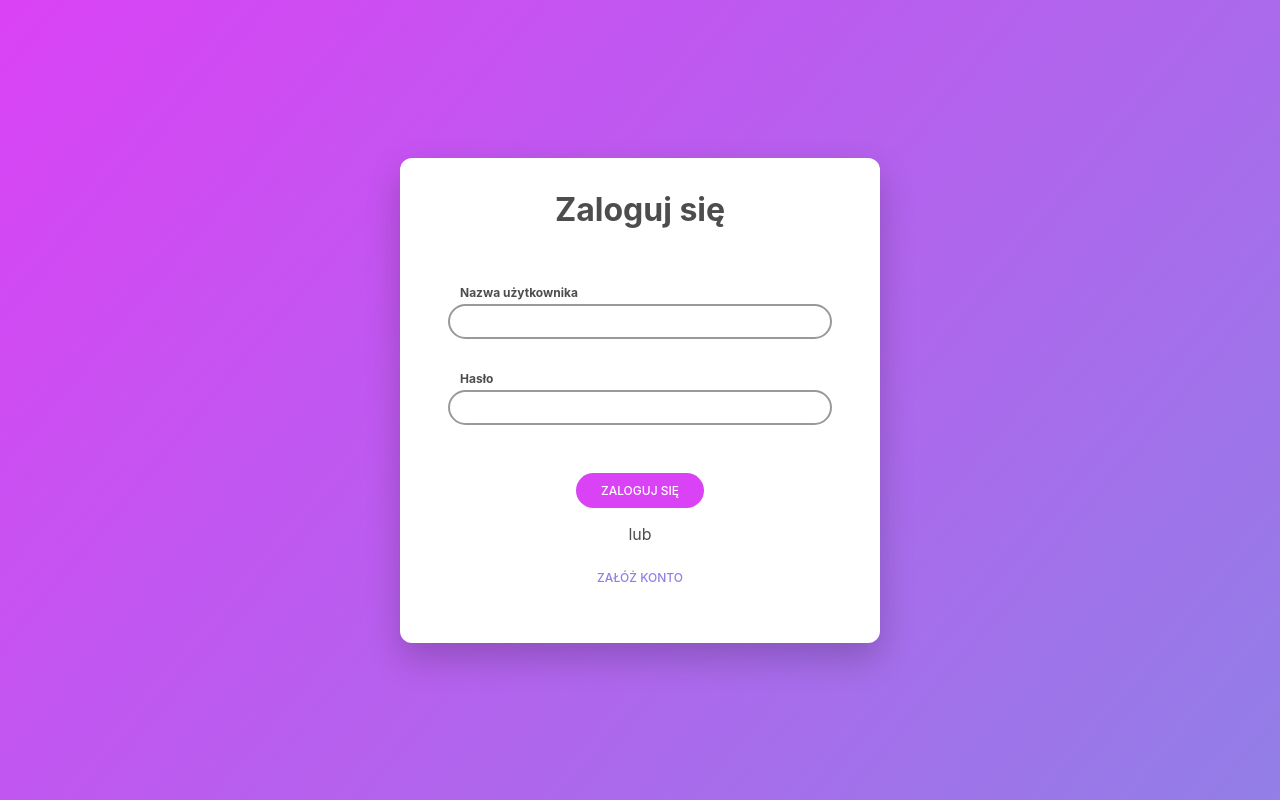
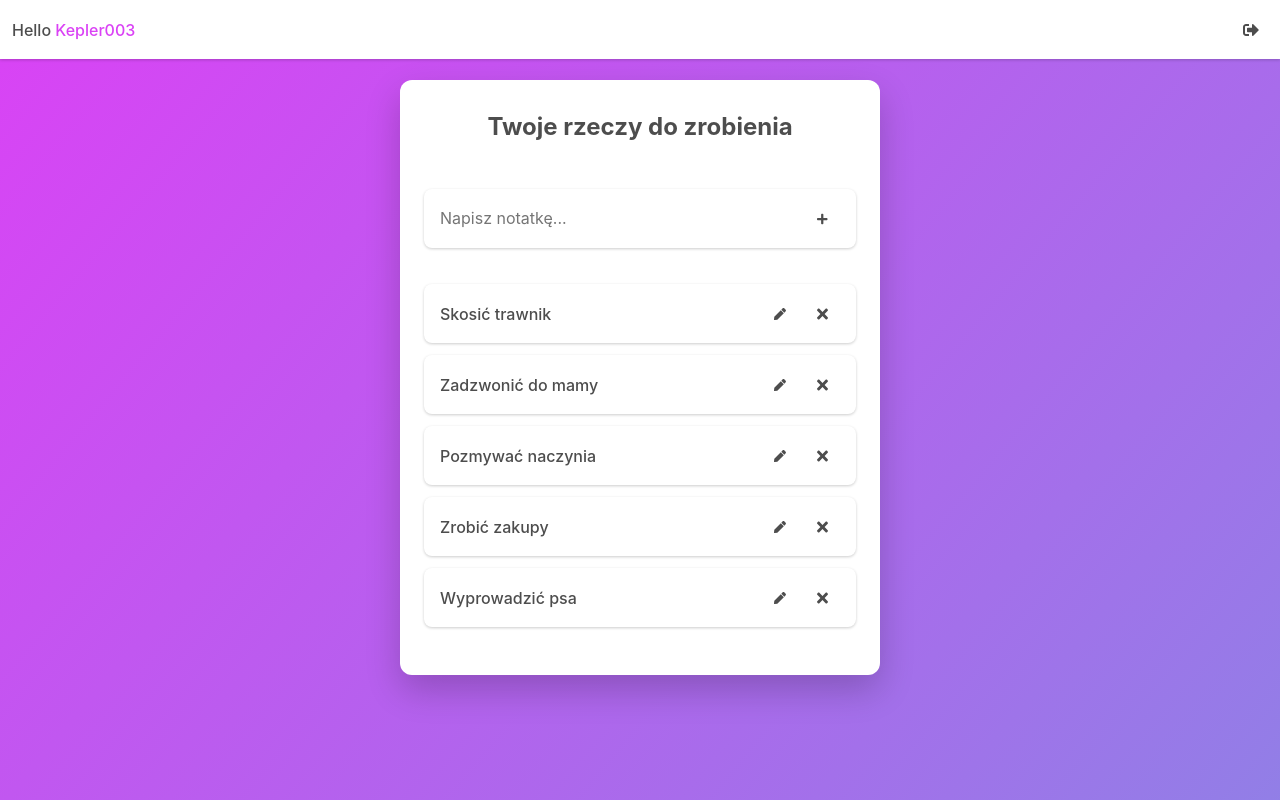
Before and after one commit to kepler003/todo-client, a React (Create React App) app: page /profile in a window 1280 px wide. Before the commit this address led to /. Built offline with nearby package versions, Linux system fonts and the light colour scheme.

Commit message:
Handle client-side note creating & deleting

```diff
--- a/src/App.js
+++ b/src/App.js
@@ -1,18 +1,33 @@
-import React from 'react';
+import React, {useState} from 'react';
 import {
   BrowserRouter as Router,
   Switch,
-  Route,
-  Redirect
+  Route
 } from 'react-router-dom';
+import AppContext from './contexts/AppContext';
 
 import LogIn from './components/pages/LogIn';
 import SignUp from './components/pages/SignUp';
 import UserProfile from './components/pages/UserProfile';
 
 function App() {
+  const [context, setContext] = useState({
+    user: {
+      id: 1,
+      username: "Kepler003"
+    },
+    notes: [
+      {id: 1, body: 'Wyprowadzić psa'},
+      {id: 2, body: 'Zrobić zakupy'},
+      {id: 3, body: 'Pozmywać naczynia'},
+      {id: 4, body: 'Zadzwonić do mamy'},
+      {id: 5, body: 'Skosić trawnik'},
+    ]
+  });
+
   return (
     <div className='container'>
+      <AppContext.Provider value={{context, setContext}}>
         <Router>
           <Switch>
             <Route exact path='/'>
@@ -22,10 +37,11 @@ function App() {
               <SignUp/>
             </Route>
             <Route path='/profile'>
-            <Redirect to='/'/>
+              <UserProfile/>
             </Route>
           </Switch>
         </Router>
+      </AppContext.Provider>
     </div>
   );
 }
--- a/src/components/atoms/Input.js
+++ b/src/components/atoms/Input.js
@@ -1,10 +1,10 @@
 import React from 'react';
 
-function Input({children, password, className, ...props}) {
+function Input({children, password, className, pure, ...props}) {
 
   let condClassName = '';
 
-  if(props.pure) condClassName += ' input--pure';
+  if(pure) condClassName += ' input--pure';
 
   return (
     <input className={`input ${condClassName} ${className}`} type={password ? 'password' : 'text'} {...props}>{children}</input>
--- a/src/components/atoms/button.js
+++ b/src/components/atoms/button.js
@@ -1,21 +1,21 @@
 import React from 'react';
 
-function Button({children, ...props}) {
+function Button({children, className, icon, min, colorPrimary, colorSecondary, primary, secondary, ...props}) {
 
-  let className = '';
+  let condClassName = '';
 
-  if(props.primary) className += 'button--primary'
-  else if(props.secondary) className += 'button--secondary'
+  if(primary) className += 'button--primary'
+  else if(secondary) className += 'button--secondary'
 
-  if(props.colorPrimary) className += ' button--color-primary'
-  if(props.colorSecondary) className += ' button--color-secondary'
+  if(colorPrimary) className += ' button--color-primary'
+  if(colorSecondary) className += ' button--color-secondary'
 
-  if(props.min) className += ' button--min-w'
+  if(min) className += ' button--min-w'
 
-  if(props.icon) className += ' button--icon'
+  if(icon) className += ' button--icon'
 
   return (
-    <button className={`button ${className} ${props.className}`}>{children}</button>
+    <button className={`button ${condClassName} ${className}`} {...props}>{children}</button>
   )
 }
 
--- a/src/components/molecules/CreateNote.js
+++ /dev/null
@@ -1,20 +0,0 @@
-import React from 'react';
-import Button from '../atoms/Button';
-import Input from '../atoms/Input';
-import { FontAwesomeIcon as Icon } from '@fortawesome/react-fontawesome';
-import { faPlus } from '@fortawesome/free-solid-svg-icons';
-
-function CreateNote() {
-  return (
-    <div className='note note--create'>
-      <Input pure placeholder='Napisz notatkę...' />
-      <div className='note__btns'>
-        <Button icon>
-          <Icon icon={faPlus}/>
-        </Button>
-      </div>
-    </div>
-  );
-}
-
-export default CreateNote;
--- a/src/components/molecules/Note.js
+++ b/src/components/molecules/Note.js
@@ -1,17 +1,31 @@
-import React from 'react';
+import React, {useContext} from 'react';
+import AppContext from '../../contexts/AppContext';
+
 import Button from '../atoms/Button';
 import { FontAwesomeIcon as Icon } from '@fortawesome/react-fontawesome';
 import { faPen, faTimes } from '@fortawesome/free-solid-svg-icons';
 
-function Note() {
+function Note({id, body}) {
+
+  const {setContext} = useContext(AppContext);
+
+  const handleDelete = () => {
+    setContext(prev => {
+      return {
+        ...prev,
+        notes: prev.notes.filter(note => note.id != id)
+      }
+    })
+  }
+
   return (
     <div className='note'>
-      <p className='note__text'>Lorem ipsum</p>
+      <p className='note__text'>{body}</p>
       <div className='note__btns'>
         <Button className='note__btn' icon>
           <Icon icon={faPen}/>
         </Button>
-        <Button icon>
+        <Button icon onClick={handleDelete}>
           <Icon icon={faTimes} size="lg"/>
         </Button>
       </div>
--- /dev/null
+++ b/src/components/organisms/AddNoteForm.js
@@ -0,0 +1,48 @@
+import React, {useState, useContext} from 'react';
+import AppContext from '../../contexts/AppContext';
+
+import Input from '../atoms/Input';
+import Button from '../atoms/Button';
+import { FontAwesomeIcon as Icon } from '@fortawesome/react-fontawesome';
+import { faPlus } from '@fortawesome/free-solid-svg-icons';
+
+function AddNoteForm() {
+
+  const {setContext} = useContext(AppContext);
+  const [text, setText] = useState('');
+
+  const handleSubmit = (e) => {
+    e.preventDefault();
+
+    setContext(prevContext => {
+      return {
+        ...prevContext,
+        notes: [...prevContext.notes, {
+          id: prevContext.notes.length + 1,
+          body: text
+        }]
+      }
+    });
+
+    setText('');
+  }
+
+  const handleChange = (e) => {
+    setText(e.target.value);
+  }
+
+  return (
+    <form className='create__form' onSubmit={handleSubmit}>
+      <div className='note note--create'>
+        <Input pure placeholder='Napisz notatkę...' value={text} onChange={handleChange}/>
+        <div className='note__btns'>
+          <Button icon>
+            <Icon icon={faPlus}/>
+          </Button>
+        </div>
+      </div>
+    </form>
+  );
+}
+
+export default AddNoteForm;
--- a/src/components/organisms/Nav.js
+++ b/src/components/organisms/Nav.js
@@ -1,12 +1,17 @@
-import React from 'react';
+import React, {useContext} from 'react';
 import Button from '../atoms/Button';
+import AppContext from '../../contexts/AppContext';
+
 import { FontAwesomeIcon as Icon } from '@fortawesome/react-fontawesome';
 import { faSignOutAlt } from '@fortawesome/free-solid-svg-icons';
 
 function Nav() {
+
+  const {context} = useContext(AppContext);
+
   return (
     <nav className='nav'>
-      <p className='nav__welcome'>Hello <span className='nav__username'>Kepler003</span></p>
+      <p className='nav__welcome'>Hello <span className='nav__username'>{context.user.username}</span></p>
       <Button icon>
         <Icon icon={faSignOutAlt} size="lg"/>
       </Button>
--- /dev/null
+++ b/src/components/organisms/Notes.js
@@ -0,0 +1,25 @@
+import React, {useContext} from 'react';
+import AppContext from '../../contexts/AppContext';
+
+import Note from '../molecules/Note';
+
+function Notes() {
+
+  const {context} = useContext(AppContext);
+
+  const notes = context.notes.length ? (
+    context.notes.map(note => {
+      return (
+        <Note key={note.id} {...note}/>
+      )
+    })
+  ).reverse() : (
+    <p>Brak notatek</p>
+  );
+
+  return (
+    <section className='notes'>{notes}</section>
+  );
+}
+
+export default Notes;
--- a/src/components/pages/UserProfile.js
+++ b/src/components/pages/UserProfile.js
@@ -1,30 +1,19 @@
 import React from 'react';
+
 import Nav from '../organisms/Nav';
-import Note from '../molecules/Note';
-import CreateNote from '../molecules/CreateNote';
-import { FontAwesomeIcon as Icon } from '@fortawesome/react-fontawesome';
-import { faPen, faTimes, faPlus } from '@fortawesome/free-solid-svg-icons';
+import AddNoteForm from '../organisms/AddNoteForm';
+import Notes from '../organisms/Notes';
 
 function UserProfile() {
+
   return (
     <div className='profile-container'>
       <Nav/>
       <div className='dialog__container'>
-
         <article className='dialog'>
-
           <h1 className='dialog__heading--sm'>Twoje rzeczy do zrobienia</h1>
-
-          <form className='create__form'>
-            <CreateNote/>
-          </form>
-
-          <section className='notes'>
-            <Note/>
-            <Note/>
-            <Note/>
-            <Note/>
-          </section>
+          <AddNoteForm/>
+          <Notes/>
         </article>
       </div>
     </div>
--- /dev/null
+++ b/src/contexts/AppContext.js
@@ -0,0 +1,5 @@
+import React from 'react';
+
+const UserContext = React.createContext();
+
+export default UserContext;
```
Also changed, not shown: public/manifest.json. Lines whose indentation alone changed are shown as unchanged.
